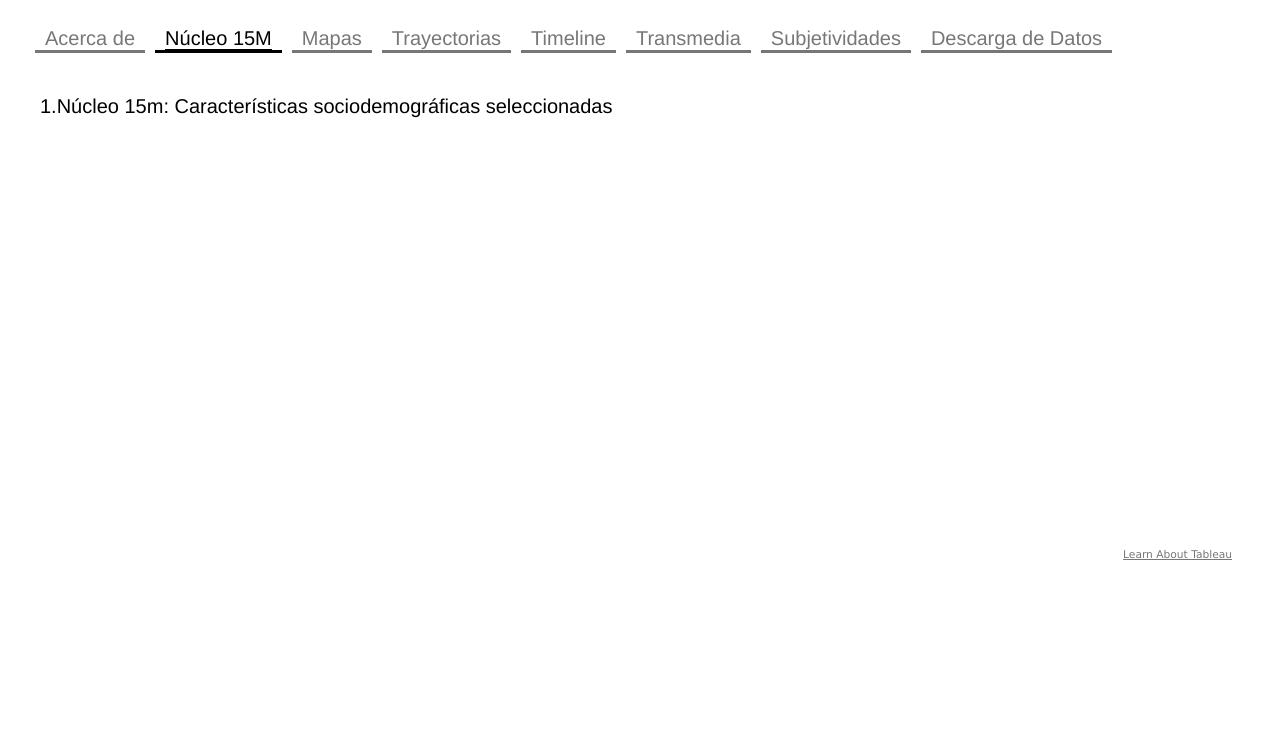
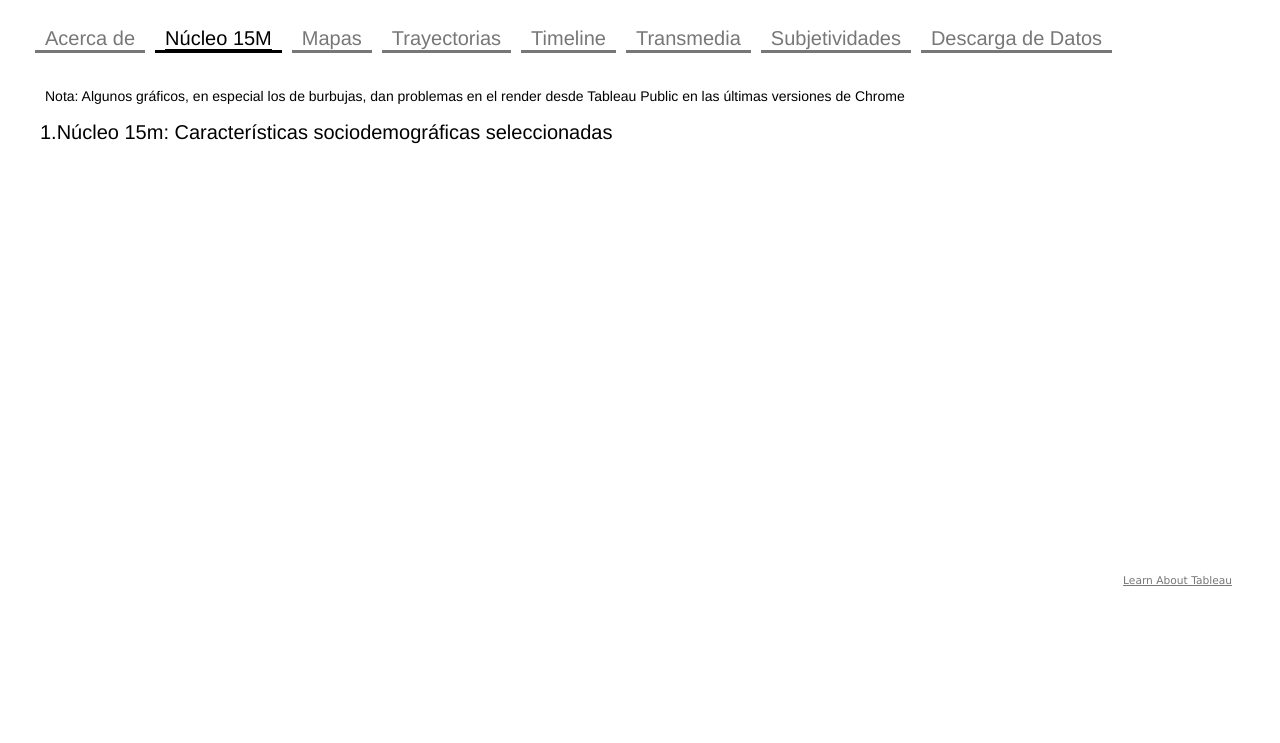
Before and after one commit to oscarmarinmiro/encuesta15M, a plain HTML site: page core.html in a window 1280 px wide. Shown: the part 57-800 px from the top of the page. Drawn offline with Linux system fonts and the light colour scheme.

Commit message:
Notas de mapa y renders

```diff
--- a/core.html
+++ b/core.html
@@ -56,6 +56,9 @@
 		<script type="text/javascript">var addthis_config = {"data_track_addressbar":false};</script>
 		<script type="text/javascript" src="http://s7.addthis.com/js/250/addthis_widget.js#pubid=ra-4ff19d7370b136b3"></script>
 		<!-- AddThis Button END -->
+
+        <div style="font-size:14px;margin-left:5px;margin-top:10px;">Nota: Algunos gráficos, en especial los de burbujas, dan problemas en el render desde Tableau Public en las últimas versiones de Chrome</div>
+
 
         <h2>1.Núcleo 15m: Características sociodemográficas seleccionadas</h2>
 
```
Also changed, not shown: maps.html (+1 -0 lines), paths.html (+1 -0 lines).
